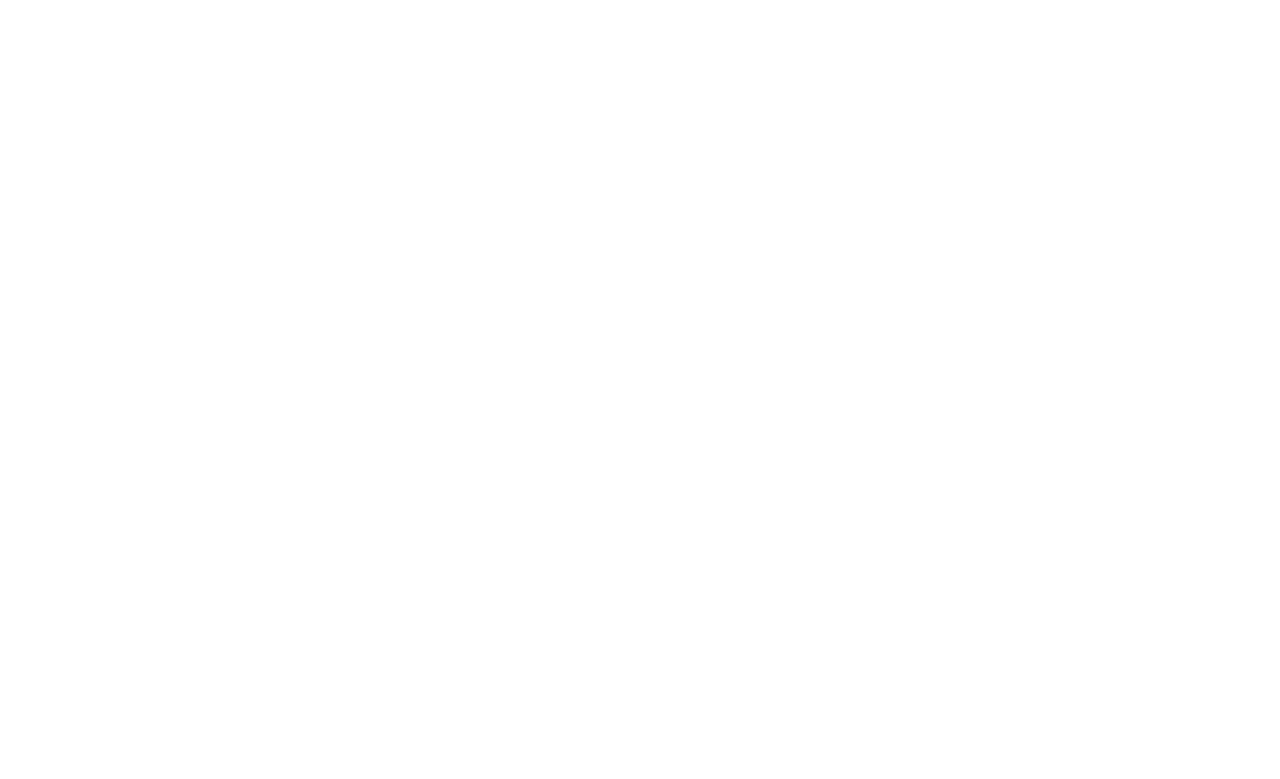
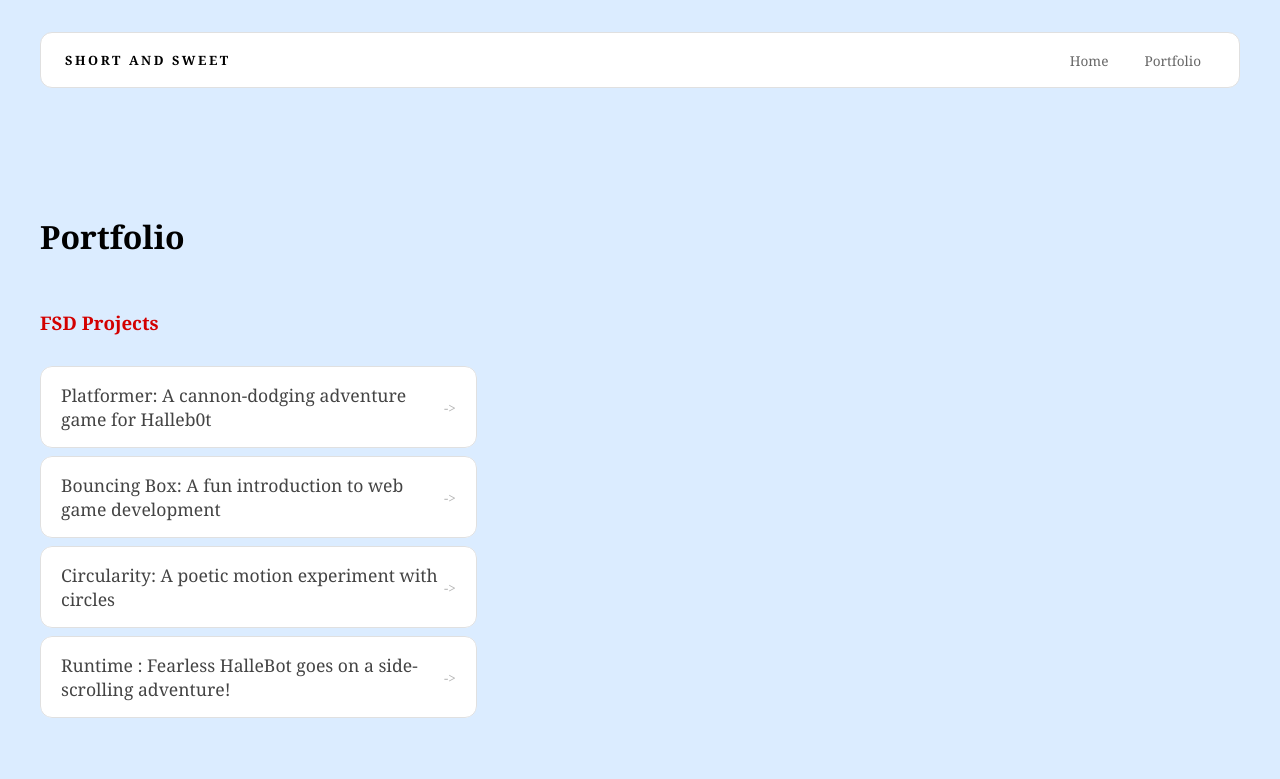
Before and after one commit to erickcarrascoaguilar/erickcarrascoaguilar.github.io, a plain HTML site: page portfolio.html in a window 1280 px wide. Drawn offline with Linux system fonts and the light colour scheme.

Commit message:
add portfolio page to website

```diff
--- a/portfolio.html
+++ b/portfolio.html
@@ -0,0 +1,47 @@
+<!DOCTYPE html>
+<html>
+  <head>
+    <title>Short And Sweet</title>
+  <link rel="stylesheet"
+  href="style.css" />
+  </head>
+
+  <body>
+    <!-- All content goes here -->
+    <div id="all-contents">
+      <nav>
+<h1>Short and Sweet</h1>
+<ul id="nav-ul">
+<li class="nav-li">
+  <a href="index.html">Home</a>
+  </li>
+  <li class="nav-li">
+  <a href="portfolio.html">Portfolio</a>
+</li>
+</ul>
+</nav>
+<main>
+ <div class="content">
+    <h1>Portfolio</h1>
+    <h3>FSD Projects</h3>
+
+    <ul id="portfolio">
+<li>
+  <a href="fsd-projects/platformer/">Platformer: A cannon-dodging adventure game for Halleb0t</a>
+</li>
+<li>
+  <a href="fsd-projects/bouncing-box/">Bouncing Box: A fun introduction to web game development</a>
+</li>
+<li>
+  <a href="fsd-projects/circularity/">Circularity: A poetic motion experiment with circles</a>
+</li>
+<li>
+ <a href="fsd-projects/runtime/">Runtime : Fearless HalleBot goes on a side-scrolling adventure!</a>
+</li>
+    </ul>
+
+     </div>
+  </main>
+    </div>
+  </body>
+</html>
--- a/style.css
+++ b/style.css
@@ -176,3 +176,57 @@
   background: #000;
   color: #fff;
 }
+nav {
+  border-radius: 12px;
+}
+/* Portfolio styles */
+.content h1 {
+  color: black;
+}
+
+#portfolio {
+  list-style: none;
+  margin: 0;
+  padding: 0;
+  width: 100%;
+  display: flex;
+  flex-direction: column;
+  gap: 8px;
+}
+
+#portfolio li {
+  border-radius: 12px;
+  overflow: hidden;
+}
+
+#portfolio a {
+  display: flex;
+  justify-content: space-between;
+  align-items: center;
+  text-decoration: none;
+  color: #444;
+  padding: 16px 20px;
+  font-size: 1.1rem;
+  font-weight: 500;
+  background: #fff;
+  border: 1px solid #e0e0e0;
+  border-radius: 12px;
+  transition: background 0.25s ease, color 0.25s ease, transform 0.25s ease;
+}
+
+#portfolio a:hover {
+  background: #000;
+  color: #fff;
+  transform: translateX(4px);
+}
+#portfolio a::after {
+  content: "->";
+  font-size: 0.85rem;
+  opacity: 0.4;
+  transition: opacity 0.25s ease;
+  white-space: nowrap;
+}
+
+#portfolio a:hover::after {
+  opacity: 1;
+}
```
